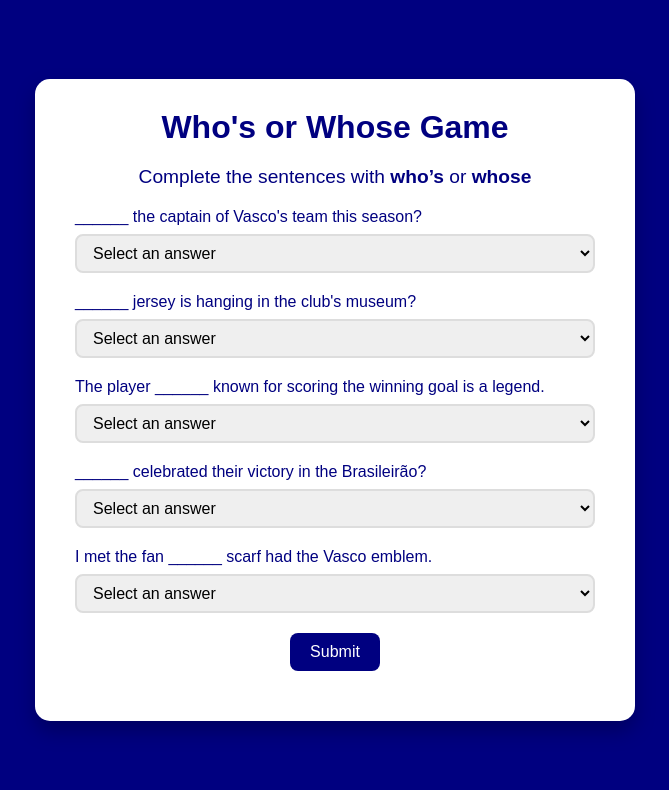
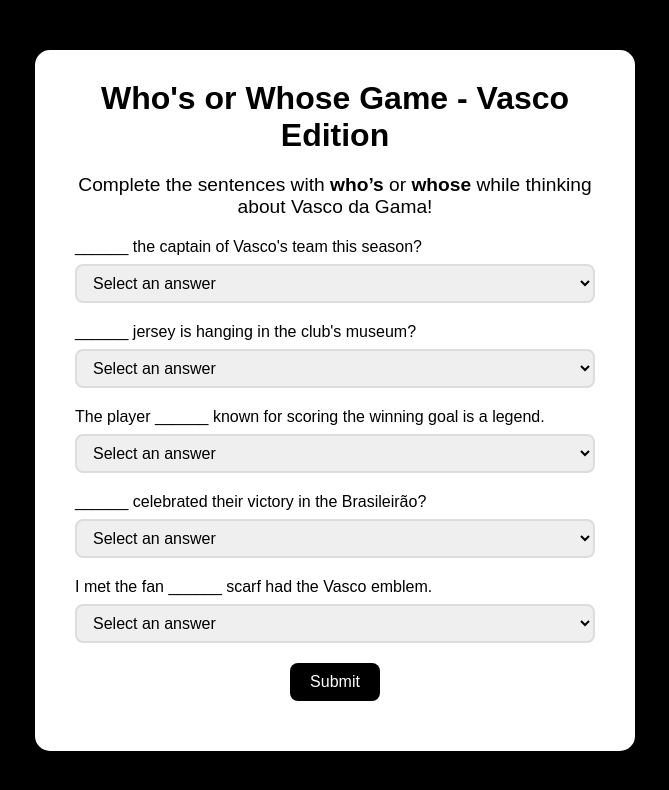
Before and after one commit to Danilo600teacher/Whose-Vasco, a plain HTML site: page index.html in a window 1280 px wide. Shown: the whole page, without its empty margins (305-974 px from the left). Drawn offline with Linux system fonts and the light colour scheme.

Commit message:
Add files via upload

```diff
--- a/index.html
+++ b/index.html
@@ -3,7 +3,7 @@
 <head>
   <meta charset="UTF-8">
   <meta name="viewport" content="width=device-width, initial-scale=1.0">
-  <title>Who's or Whose Game</title>
+  <title>Who's or Whose Game - Vasco Edition</title>
   <style>
     /* General Reset */
     * {
@@ -15,7 +15,7 @@
     /* Body Styles */
     body {
       font-family: 'Arial', sans-serif;
-      background: navy;
+      background: black;
       color: #fff;
       display: flex;
       justify-content: center;
@@ -28,7 +28,7 @@
     /* Game Container */
     #container {
       background: #fff;
-      color: navy;
+      color: black;
       border-radius: 15px;
       box-shadow: 0 10px 20px rgba(0, 0, 0, 0.25);
       padding: 30px 40px;
@@ -40,7 +40,7 @@
     h1 {
       font-size: 2rem;
       margin-bottom: 20px;
-      color: navy;
+      color: black;
     }
 
     p {
@@ -71,12 +71,12 @@
     }
 
     select:hover {
-      border-color: navy;
+      border-color: black;
     }
 
     /* Submit Button */
     button {
-      background: navy;
+      background: black;
       color: #fff;
       border: none;
       border-radius: 8px;
@@ -87,7 +87,7 @@
     }
 
     button:hover {
-      background: #003366;
+      background: #333;
     }
 
     /* Result Message */
@@ -95,14 +95,14 @@
       margin-top: 20px;
       font-size: 1.5rem;
       font-weight: bold;
-      color: navy;
+      color: black;
     }
   </style>
 </head>
 <body>
   <div id="container">
-    <h1>Who's or Whose Game</h1>
-    <p>Complete the sentences with <strong>who’s</strong> or <strong>whose</strong> </p>
+    <h1>Who's or Whose Game - Vasco Edition</h1>
+    <p>Complete the sentences with <strong>who’s</strong> or <strong>whose</strong> while thinking about Vasco da Gama!</p>
 
     <form id="quiz">
       <div class="question">
```
